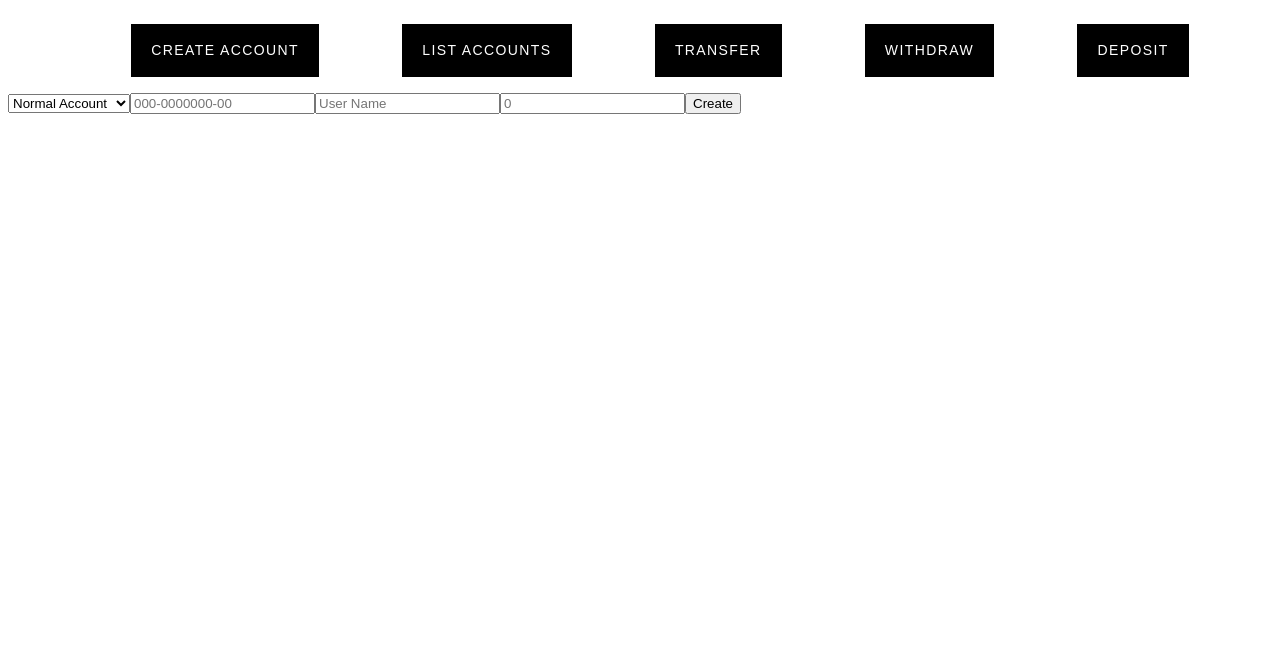
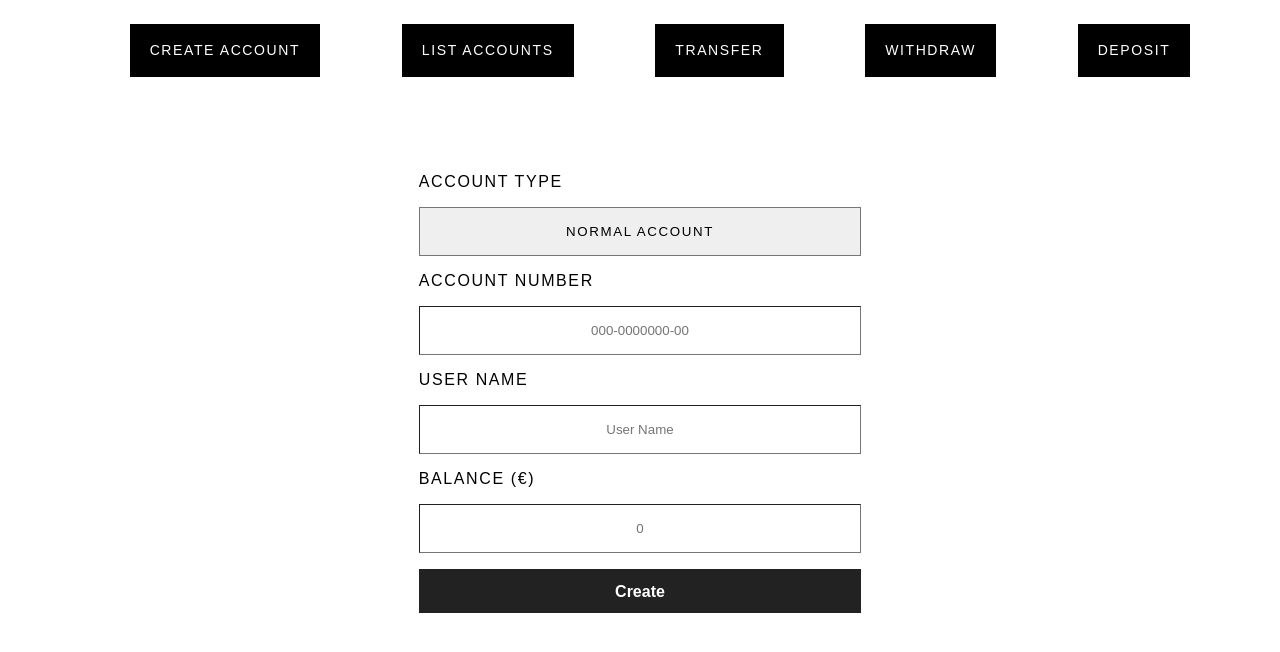
Before and after one commit to stoky123/react-homework, a React (Vite) app: page / in a window 1280 px wide. Both pictures are taken after a click on the item "CREATE ACCOUNT". Shown: the top 652 px of the page. Built offline with nearby package versions, Linux system fonts and the light colour scheme.

Commit message:
Add styling

```diff
--- a/src/App.css
+++ b/src/App.css
@@ -0,0 +1,71 @@
+body {
+  font-family: "Noto Sans JP", sans-serif;
+  letter-spacing: 0.1rem;
+}
+
+input[type="number"]::-webkit-inner-spin-button,
+input[type="number"]::-webkit-outer-spin-button,
+select {
+  -webkit-appearance: none;
+  -moz-appearance: none;
+  appearance: none;
+  margin: 0;
+}
+
+form {
+  display: flex;
+  flex-direction: column;
+  gap: 1rem;
+  width: 35%;
+  margin: 5rem auto;
+}
+
+select {
+  padding: 1rem;
+  text-transform: uppercase;
+  border-radius: 0;
+  letter-spacing: 0.1rem;
+  text-align-last: center;
+}
+
+input {
+  text-align: center;
+  padding: 1rem;
+  border-radius: 0;
+  border-width: 1px;
+}
+
+span {
+  text-transform: uppercase;
+}
+
+button {
+  background-color: #222;
+  border-style: none;
+  box-sizing: border-box;
+  color: #fff;
+  cursor: pointer;
+  display: inline-block;
+  font-size: 16px;
+  font-weight: 700;
+  line-height: 1.5;
+  margin: 0;
+  max-width: none;
+  min-height: 44px;
+  min-width: 10px;
+  outline: none;
+  overflow: hidden;
+  padding: 9px 20px 8px;
+  position: relative;
+  text-align: center;
+  text-transform: none;
+  user-select: none;
+  -webkit-user-select: none;
+  touch-action: manipulation;
+  width: 100%;
+}
+
+button:hover,
+button:focus {
+  opacity: 0.75;
+}
--- /dev/null
+++ b/src/components/AccountListItem.css
@@ -0,0 +1,17 @@
+.account-list-item {
+  display: grid;
+  grid-auto-flow: row;
+  grid-template-columns: repeat(5, 1fr);
+  border: solid black 1px;
+  padding: 1rem;
+}
+
+.account-list-item-info {
+  display: flex;
+  flex-direction: column;
+  gap: 10px;
+}
+
+.account-list-item-info div:nth-child(1) {
+  font-weight: 700;
+}
--- a/src/components/AccountListItem.tsx
+++ b/src/components/AccountListItem.tsx
@@ -1,5 +1,6 @@
 import type { Account } from "../models/Account";
 import { SavingsAccount } from "../models/SavingsAccount";
+import "./AccountListItem.css";
 
 type Props = {
   account: Account;
@@ -7,13 +8,34 @@ type Props = {
 
 function AccountListItem({ account }: Props) {
   return (
-    <li>
-      <div>Account Type: {account.getType()}</div>
-      <div>Account Number: {account.accountNumber}</div>
-      <div>Balance: €{account.balanceAmount}</div>
-      <div>User Name: {account.userName}</div>
+    <li className="account-list-item">
+      <div className="account-list-item-info">
+        <div>Account Type:</div>
+        <div>{account.getType()}</div>
+      </div>
+
+      <div className="account-list-item-info">
+        <div>Account Number:</div>
+        <div>{account.accountNumber}</div>
+      </div>
+
+      <div className="account-list-item-info">
+        <div>Balance:</div>
+        <div>€{account.balanceAmount}</div>
+      </div>
+
+      <div className="account-list-item-info">
+        <div>User Name:</div>
+        <div>{account.userName}</div>
+      </div>
+
       {account instanceof SavingsAccount && (
-        <div>Interest Rate: {account.interestRate}%</div>
+        <>
+          <div className="account-list-item-info">
+            <div>Interest Rate:</div>
+            <div>{account.interestRate}%</div>
+          </div>
+        </>
       )}
     </li>
   );
--- a/src/components/NavItemCreateAccountForm.tsx
+++ b/src/components/NavItemCreateAccountForm.tsx
@@ -30,11 +30,11 @@ function NavItemCreateAccountForm({ accounts, setAccounts }: Props) {
   function buildAccount(): Account {
     let newAccount: Account;
     if (accountType === "normal") {
-      newAccount = new NormalAccount(accountNumber, userName, balance);
+      newAccount = new NormalAccount(accountNumber, userName.trim(), balance);
     } else {
       newAccount = new SavingsAccount(
         accountNumber,
-        userName,
+        userName.trim(),
         balance,
         interestRate,
       );
@@ -47,7 +47,7 @@ function NavItemCreateAccountForm({ accounts, setAccounts }: Props) {
     return (
       !accounts[accountNumber] &&
       accountNumber.length == 14 &&
-      userName &&
+      userName.trim().length &&
       (accountType === "normal"
         ? balance >= -510
         : balance >= 0 && interestRate >= 0)
@@ -64,12 +64,15 @@ function NavItemCreateAccountForm({ accounts, setAccounts }: Props) {
 
   return (
     <form
+      className="create-account-form"
       onSubmit={(e) => {
         e.preventDefault();
         createAccount();
       }}
     >
+      <span>Account type</span>
       <select
+        className="create-account-type"
         value={accountType}
         onChange={(event) => setAccountType(event.target.value as AccountType)}
       >
@@ -77,6 +80,7 @@ function NavItemCreateAccountForm({ accounts, setAccounts }: Props) {
         <option value="savings">Savings Account</option>
       </select>
 
+      <span>Account number</span>
       <input
         value={accountNumber}
         onChange={(e) => {
@@ -86,6 +90,7 @@ function NavItemCreateAccountForm({ accounts, setAccounts }: Props) {
         maxLength={14}
       />
 
+      <span>User name</span>
       <input
         value={userName}
         onChange={(e) => {
@@ -94,24 +99,28 @@ function NavItemCreateAccountForm({ accounts, setAccounts }: Props) {
         placeholder="User Name"
       />
 
+      <span>Balance (€)</span>
       <input
         value={balance || ""}
         onChange={(e) => {
-          setBalance(Number(e.target.value));
+          setBalance(Number(e.target.valueAsNumber.toFixed(2)));
         }}
         type="number"
         placeholder="0"
       />
 
       {accountType === "savings" && (
+        <>
+          <span>Interest rate (percentage)</span>
           <input
             value={interestRate || ""}
             onChange={(e) => {
-            setInterestRate(Number(e.target.value));
+              setInterestRate(Number(e.target.valueAsNumber.toFixed(2)));
             }}
             type="number"
             placeholder="0"
           />
+        </>
       )}
 
       <button type="submit">Create</button>
--- a/src/components/NavItemDeposit.tsx
+++ b/src/components/NavItemDeposit.tsx
@@ -36,6 +36,7 @@ function NavItemDeposit({ accounts }: Props) {
         deposit();
       }}
     >
+      <span>Account number</span>
       <input
         value={accountNumber}
         onChange={(e) => {
@@ -45,10 +46,11 @@ function NavItemDeposit({ accounts }: Props) {
         maxLength={14}
       />
 
+      <span>Amount (€)</span>
       <input
         value={amount || ""}
         onChange={(e) => {
-          setAmount(e.target.valueAsNumber);
+          setAmount(Number(e.target.valueAsNumber.toFixed(2)));
         }}
         type="number"
         placeholder="0"
--- /dev/null
+++ b/src/components/NavItemListAccounts.css
@@ -0,0 +1,11 @@
+.account-list-no-accounts {
+  margin-top: 5rem;
+  text-align: center;
+}
+
+.account-list {
+  list-style: none;
+  display: flex;
+  flex-direction: column;
+  gap: 1rem;
+}
--- a/src/components/NavItemListAccounts.tsx
+++ b/src/components/NavItemListAccounts.tsx
@@ -1,5 +1,6 @@
 import type { AccountState } from "../App";
 import AccountListItem from "./AccountListItem";
+import "./NavItemListAccounts.css";
 
 type Props = {
   accounts: AccountState;
@@ -7,11 +8,11 @@ type Props = {
 
 function NavItemListAccounts({ accounts }: Props) {
   if (!Object.keys(accounts).length) {
-    return <p>No accounts created yet.</p>;
+    return <p className="account-list-no-accounts">No accounts created yet.</p>;
   }
 
   return (
-    <ul>
+    <ul className="account-list">
       {Object.values(accounts)
         .sort((a, b) => a.accountNumber.localeCompare(b.accountNumber))
         .map((account) => (
--- a/src/components/NavItemTransfer.tsx
+++ b/src/components/NavItemTransfer.tsx
@@ -48,6 +48,7 @@ function NavItemTransfer({ accounts }: Props) {
         transfer();
       }}
     >
+      <span>Sender account number</span>
       <input
         value={fromAccountNumber}
         onChange={(e) => {
@@ -57,6 +58,7 @@ function NavItemTransfer({ accounts }: Props) {
         maxLength={14}
       />
 
+      <span>Receiver account number</span>
       <input
         value={toAccountNumber}
         onChange={(e) => {
@@ -66,10 +68,11 @@ function NavItemTransfer({ accounts }: Props) {
         maxLength={14}
       />
 
+      <span>Amount (€)</span>
       <input
         value={amount || ""}
         onChange={(e) => {
-          setAmount(e.target.valueAsNumber);
+          setAmount(Number(e.target.valueAsNumber.toFixed(2)));
         }}
         type="number"
         placeholder="0"
--- a/src/components/NavItemWithdraw.tsx
+++ b/src/components/NavItemWithdraw.tsx
@@ -38,6 +38,7 @@ function NavItemWithdraw({ accounts }: Props) {
         withdraw();
       }}
     >
+      <span>Account number</span>
       <input
         value={accountNumber}
         onChange={(e) => {
@@ -47,10 +48,11 @@ function NavItemWithdraw({ accounts }: Props) {
         maxLength={14}
       />
 
+      <span>Amount (€)</span>
       <input
         value={amount || ""}
         onChange={(e) => {
-          setAmount(e.target.valueAsNumber);
+          setAmount(Number(e.target.valueAsNumber.toFixed(2)));
         }}
         type="number"
         placeholder="0"
--- a/src/components/NavigationMenu.css
+++ b/src/components/NavigationMenu.css
@@ -17,8 +17,6 @@
 
 .mini-bank-navbar-list-item {
   user-select: none;
-  font-family: "Noto Sans JP", sans-serif;
-  letter-spacing: 0.1em;
   cursor: pointer;
   font-size: 14px;
   font-weight: 400;
```
Lines whose indentation alone changed are shown as unchanged.
